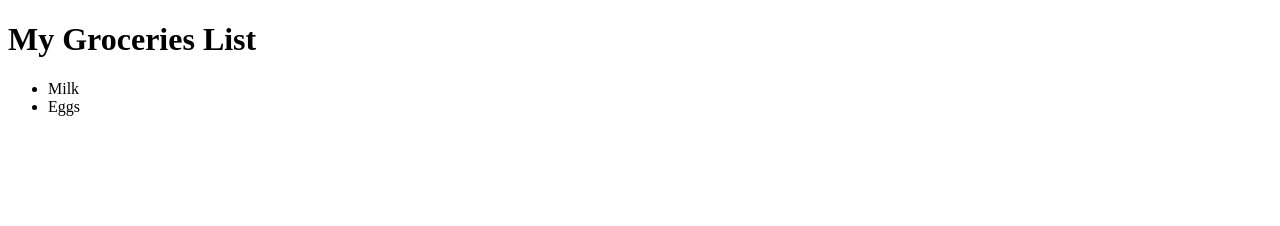
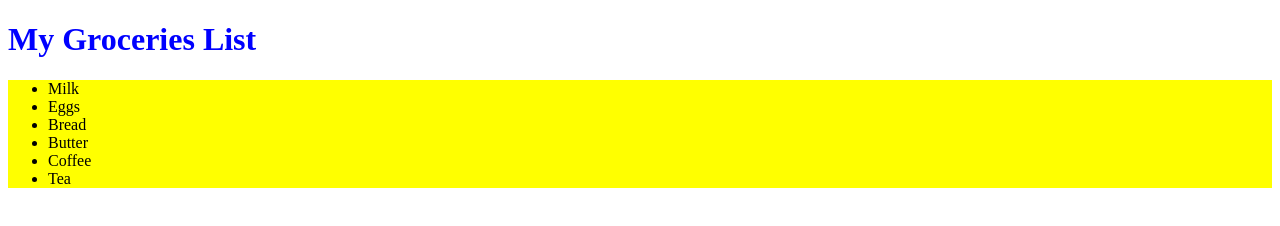
Before and after one commit to vzhelyzkov/domashna, a plain HTML site: page index.html in a window 1280 px wide. Drawn offline with Linux system fonts and the light colour scheme.

Commit message:
Update index.html

```diff
--- a/index.html
+++ b/index.html
@@ -6,12 +6,23 @@
     <meta name="viewport" content="width=device-width, initial-scale=1.0">
     <title>Document</title>
 </head>
+<style>
+    h1 {
+        color: blue;
+    }
+
+    ul {background-color: yellow;}
+</style>
 <body>
 
 <h1>My Groceries List</h1>
 <ul>
 <li>Milk</li>
 <li>Eggs</li>
+<li>Bread</li>
+<li>Butter</li>
+<li>Coffee</li>
+<li>Tea</li>
 </ul>
 
 </body>
```
